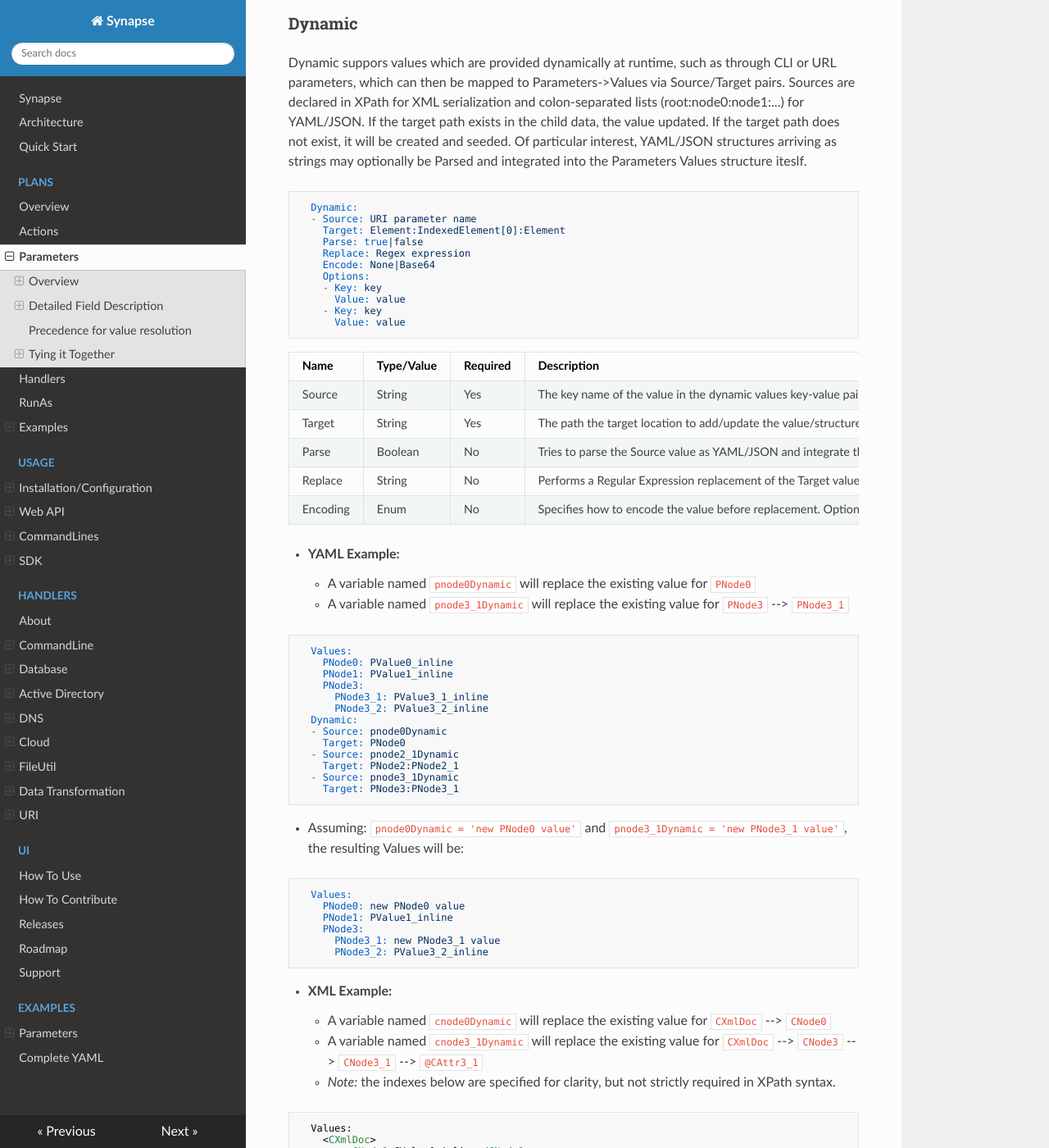
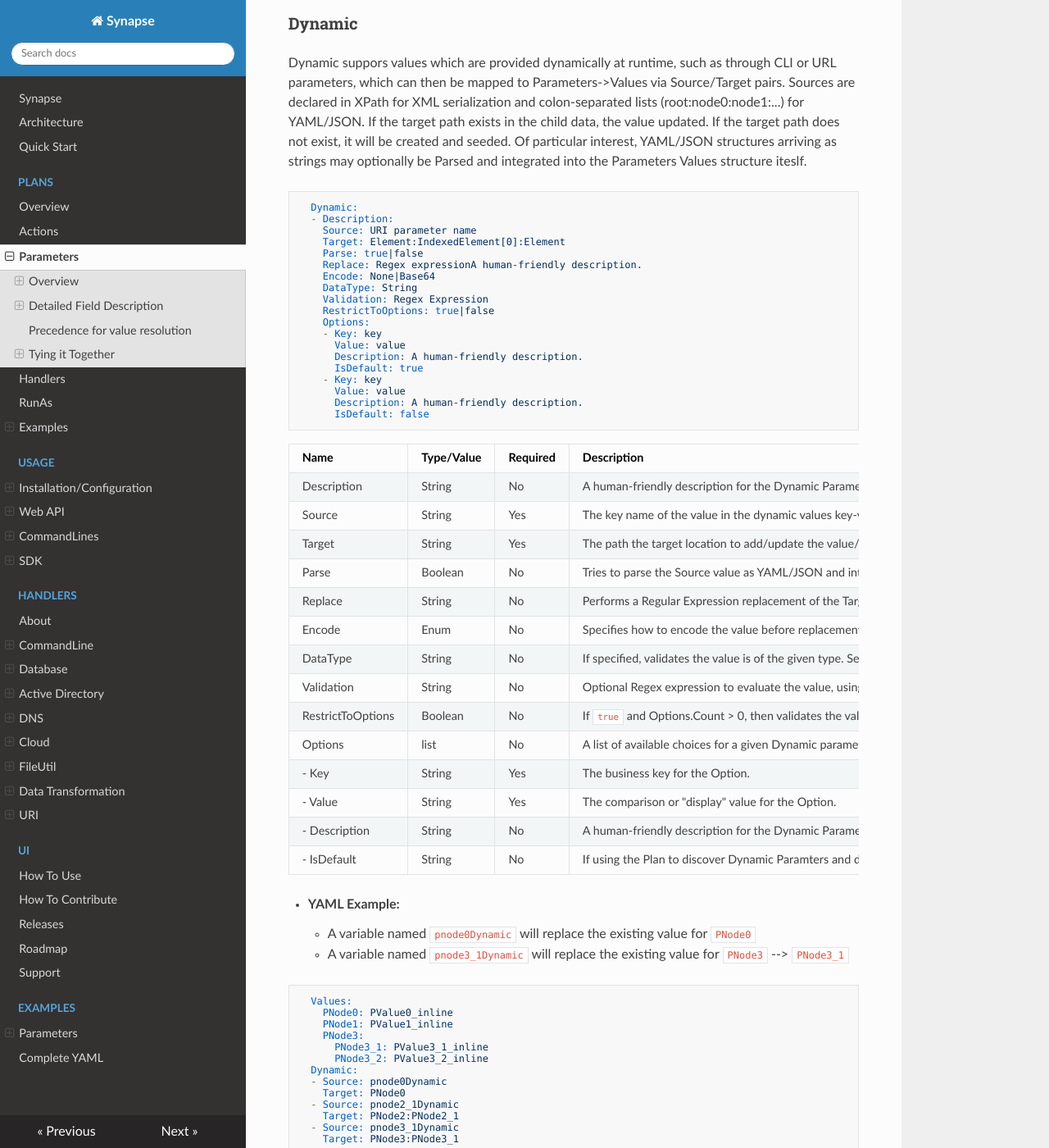
Before and after one commit to SynapseProject/synapse.docs, an MkDocs documentation site: the page built from docs/plans/parms/index.md, in a window 1280 px wide and 1400 px high, scrolled down 3817 px. Shown: the whole window at 82% size. Built offline with MkDocs 1.6.1, drawn with Linux system fonts in a browser that asks for light colours; nearby versions of some CDN libraries; old or Windows-style settings are respelled for this version of MkDocs.

Commit message:
added Dynamic->Validation

````diff
--- a/docs/plans/parms/index.md
+++ b/docs/plans/parms/index.md
@@ -180,25 +180,42 @@ Dynamic suppors values which are provided dynamically at runtime, such as throug
 
 ```yaml
   Dynamic:
-  - Source: URI parameter name
+  - Description:
+    Source: URI parameter name
     Target: Element:IndexedElement[0]:Element
     Parse: true|false
-    Replace: Regex expression
+    Replace: Regex expressionA human-friendly description.
     Encode: None|Base64
+    DataType: String
+    Validation: Regex Expression
+    RestrictToOptions: true|false
     Options:
     - Key: key
       Value: value
+      Description: A human-friendly description.
+      IsDefault: true
     - Key: key
       Value: value
+      Description: A human-friendly description.
+      IsDefault: false
 ```
 
 |Name|Type/Value|Required|Description
 |-|-|-|-
+|Description|String|No|A human-friendly description for the Dynamic Parameter.
 |Source|String|Yes|The key name of the value in the dynamic values key-value pair collection.
 |Target|String|Yes|The path the target location to add/update the value/structure. If the target path does not exist, it will be created and seeded.
 |Parse|Boolean|No|Tries to parse the Source value as YAML/JSON and integrate the result into the Parameters Values structure.  This setting does not apply to XML data structures.
 |Replace|String|No|Performs a Regular Expression replacement of the Target value with the value from Source, subject to the Regex pattern.
-|Encoding|Enum|No|Specifies how to encode the value before replacement.  Options are _**None**_ and *Base64*.
+|Encode|Enum|No|Specifies how to encode the value before replacement.  Options are _**None**_ and *Base64*.
+|DataType|String|No|If specified, validates the value is of the given type.  See <a href="https://msdn.microsoft.com/en-us/library/system.typecode(v=vs.110).aspx" target="_blank">MSDN</a> for details.  If the value fails the DataType evaluator, an exception is thrown.
+|Validation|String|No|Optional Regex expression to evaluate the value, using Regex.Match.  If the value fails the Match evaluator, an exception is thrown.
+|RestrictToOptions|Boolean|No|If `true` and Options.Count > 0, then validates the value is contained within the Options->Values (Value property) list.
+|Options|list|No|A list of available choices for a given Dynamic parameter.
+|- Key|String|Yes|The business key for the Option.
+|- Value|String|Yes|The comparison or "display" value for the Option.
+|- Description|String|No|A human-friendly description for the Dynamic Parameter.
+|- IsDefault|String|No|If using the Plan to discover Dynamic Paramters and draw a UI, IsDefault could indicate the default selection in a dropdown, for example.
 
 
 
````
